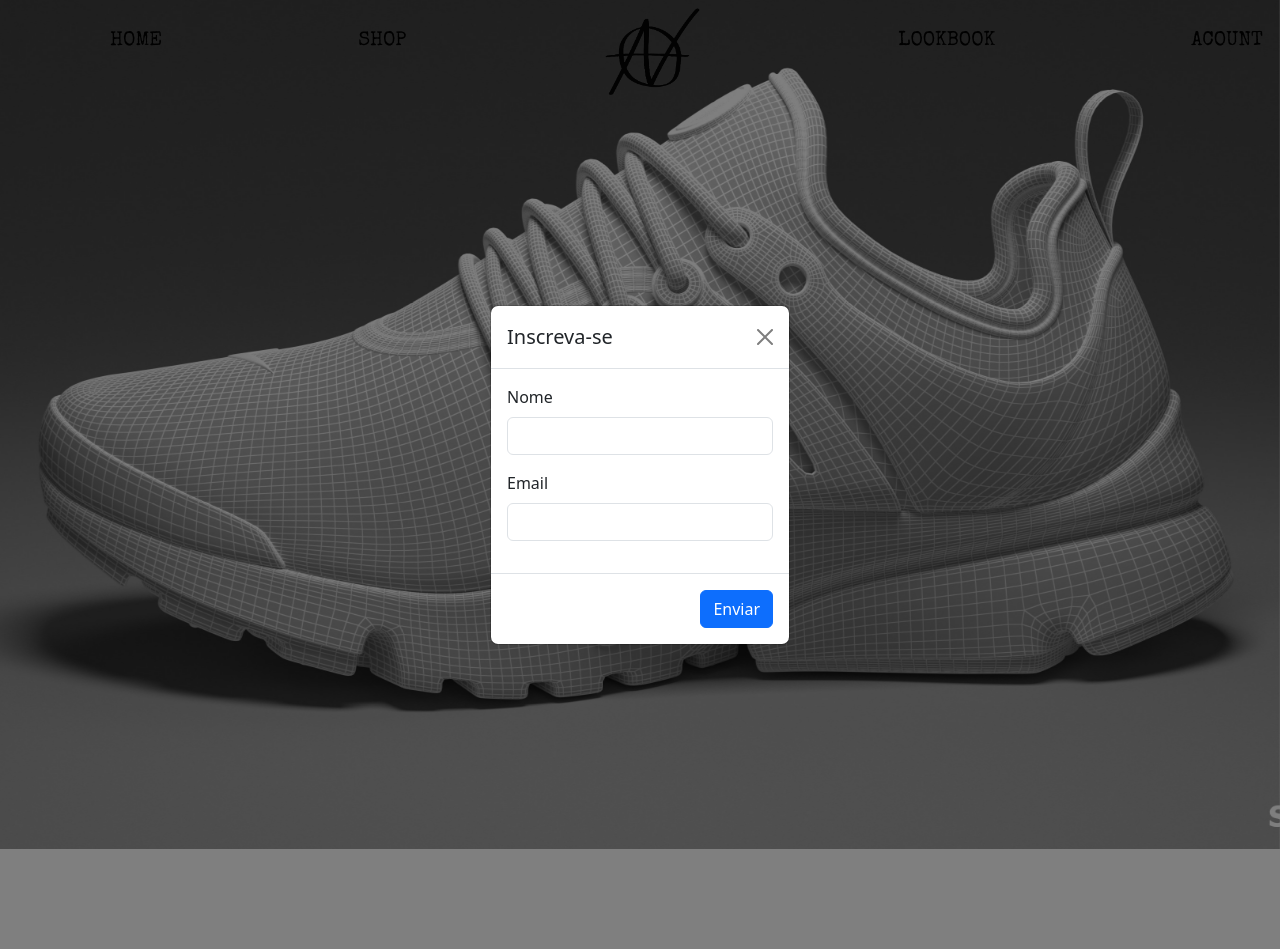
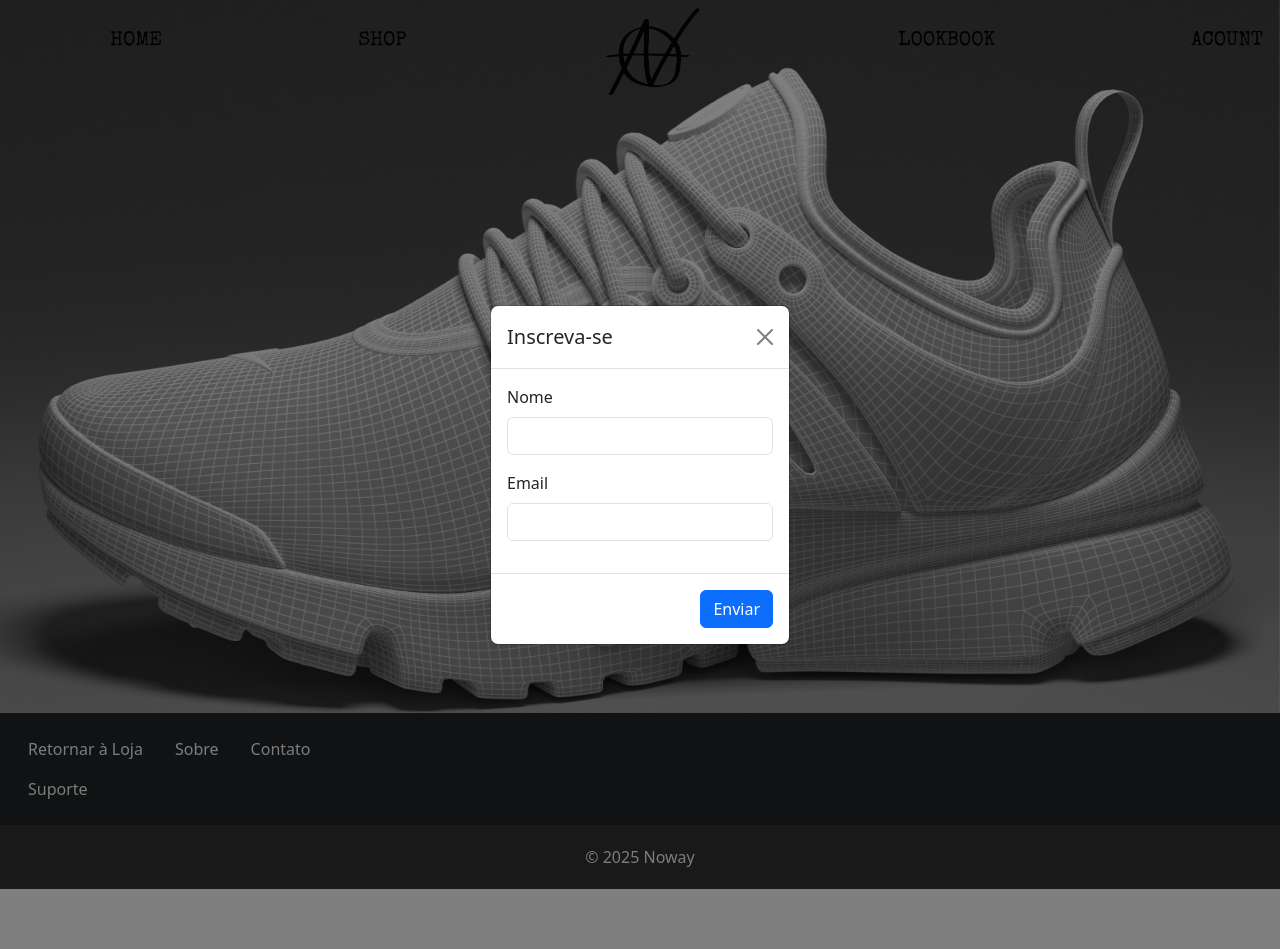
Before and after one commit to carlosxhcp/noway25, a Django app: page / in a window 1280 px wide; the page is wider, and only the part inside the window is pictured. Run offline with Django 5.2, Linux system fonts and the light colour scheme.

Commit message:
feat: rodape na pagina base

```diff
--- a/templates/base.html
+++ b/templates/base.html
@@ -21,8 +21,11 @@
         }, 1000); // 1000 milissegundos = 1 segundo
       });
     </script>
+
   </head>
   <body>
+
+    <!-- Menu do site -->
     <nav class="justify-center navbar navbar-expand-lg">
       <div class="container-fluid">
         <button
@@ -63,15 +66,43 @@
         </div>
       </div>
     </nav>
+    <!-- Fim do menu -->
 
+
+    <!-- Conteúdo das páginas -->
     <main>
         {% block content %}
-        <!-- Conteúdo das páginas vai aqui -->
         {% endblock %}
     </main>
+    <!--Fim do conteudo das paginas-->
 
-    <footer>
-        <p> </p>
+
+    <!--Rodape-->
+    <footer class="rodape bg-dark text-light">
+      <div class="container-fluid py-3">
+        <div class="row">
+          <div class="col">
+            <ul class="nav flex-row">
+              <li class="nav-item"><a class="nav-link text-light" href="#">Retornar à Loja</a></li>
+              <li class="nav-item"><a class="nav-link text-light" href="#">Sobre</a></li>
+              <li class="nav-item"><a class="nav-link text-light" href="#">Contato</a></li>
+              <li class="nav-item"><a class="nav-link text-light" href="#">Suporte</a></li>
+            </ul>
+          </div>
+          <div class="col-8">
+            <ul class="nav justify-content-end flex-row">
+              <li class="nav-item"><i class="fab fa-facebook fa-3x text-light"></i></li>
+              <li class="nav-item mx-2"><i class="fab fa-instagram fa-3x text-light"></i></li>
+              <li class="nav-item mx-2"><i class="fab fa-twitter fa-3x text-light"></i></li>
+              <li class="nav-item"><i class="fab fa-whatsapp fa-3x text-light"></i></li>
+            </ul>
+          </div>
+        </div>
+      </div>
+      <div class="text-center" style="background-color: #333; padding: 20px;">
+        &copy; 2025 Noway
+      </div>
     </footer>
+    <!--Fim do rodape-->
 </body>
 </html>
--- a/templates/index.html
+++ b/templates/index.html
@@ -6,7 +6,15 @@
     {% block title %}Noway. Home{% endblock %}
 
 
+
     {% block content %}
+    <head>
+      <style>
+        .rodape {
+          margin-top: 600px;
+        }
+      </style>
+    </head>
     <div class="wallpaper-container"></div>
 
     <!-- Modal 1: Inscrição -->
```
